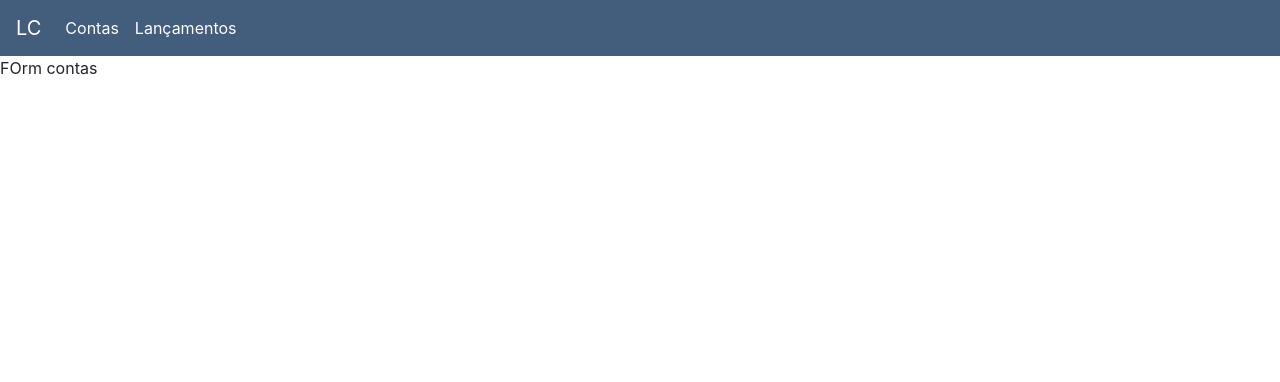
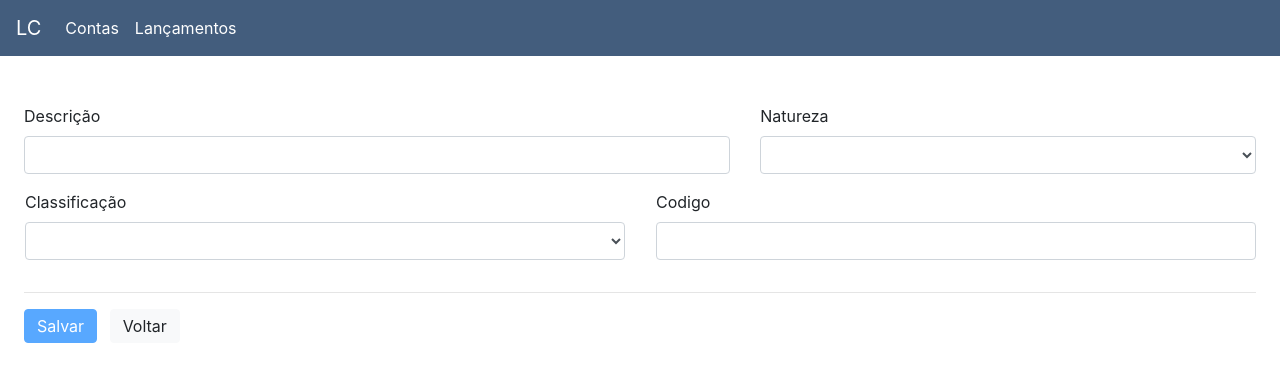
Before and after one commit to romulogomes/lancamentos, a React (Create React App) app: page /contas/novo in a window 1280 px wide. Shown: the top 382 px of the page. Built offline with nearby package versions, Linux system fonts and the light colour scheme.

Commit message:
form contas

```diff
--- a/src/components/contas/Form.tsx
+++ b/src/components/contas/Form.tsx
@@ -1,14 +1,102 @@
 import * as React from 'react';
+import { Form } from 'react-final-form'
+import Alerta from '../Alerta';
+import InputText from '../Input';
+import Select, { OptionSelect } from '../Select';
+import BotoesCrud from '../BotoesCrud';
+import ContaService from './Service'
 
 export interface FormContasProps {
 }
 
+interface State{
+  idConta : number;
+  descricao : string;
+  natureza: string;
+  codigo: string;
+  classificacao: string;
+}
+
 export default class FormContas extends React.Component<FormContasProps, any> {
-  public render() {
-    return (
-      <div>
-        FOrm contas
-      </div>
-    );
+  constructor(props) {
+    super(props);
+
+    this.state = {
+        idConta : props.match.params.id ? props.match.params.id : 0,
+        descricao : '',
+        natureza : '',
+        codigo: '',
+        classificacao : '',
+        sucesso : { ativo : false, mensagem : ''},
+        alerta : { ativo : false, mensagem : ''},
+    }
   }
+
+    dismissAlert(alert: string): void{
+      if(alert === 'alerta')
+          this.setState({ alerta : { ativo : false } })
+      else
+          this.setState({ sucesso:  { ativo : false } })
+    }
+
+    salvarConta(dados : any): void{
+      debugger
+      if(this.state.idLancamento){
+          dados.id = this.state.idLancamento;
+          ContaService.editarConta(dados)
+              .then(res => {
+                  this.setState( {sucesso : { ativo : true, mensagem : "Editado com Sucesso"}, alerta : { ativo : false} });
+              }).catch(erro => { console.log(erro); })
+      }
+      else{
+        ContaService.gravaConta(dados)
+              .then(res => {
+                  this.setState( {sucesso : { ativo : true, mensagem : "Lançamento cadastrado com Sucesso"} , alerta : { ativo : false} });
+              }).catch(erro => { console.log(erro); })
+      }
+    }
+
+
+
+    public render() {
+      const optionsNatureza = [{value : "D", label: "Devedora" }, {value : "C", label: "Credora" }];
+      const optionsClassificacao = [{value : "Ativo", label: "Ativo" }, {value : "Passivo", label: "Passivo" }]
+
+      return (
+        <div className="fadeIn mt-4 p-4">
+            <Alerta tipo="sucesso" show={this.state.sucesso.ativo} mensagem={this.state.sucesso.mensagem} clickFechar={() => this.dismissAlert('sucesso')} />
+            <Alerta tipo="alerta" show={this.state.alerta.ativo} mensagem={this.state.alerta.mensagem} clickFechar={() => this.dismissAlert('alerta')} />
+
+            <Form onSubmit={this.salvarConta}
+                    // initialValues={{ historico: this.state.historico}}
+                    render={({ handleSubmit, form, submitting, pristine}) => (
+                        <form onSubmit={handleSubmit}>
+
+                            <div className="row">
+                                <div className="col-7">
+                                    <InputText label="Descrição" name="descricao" tipo="text" />
+                                </div>
+                                <div className="col-5">
+                                    <Select label="Natureza" name="natureza" options={optionsNatureza} />
+                                </div>
+                            </div>
+
+
+                            <div className="row">
+                                <div className="col-6 pl-3">
+                                  <Select label="Classificação" name="classificacao" options={optionsClassificacao} />
+                                </div>
+                                <div className="col-6 pl-3">
+                                  <InputText label="Codigo" name="codigo" tipo="text" />
+                                </div>
+                            </div>
+                          <hr></hr>
+                            <BotoesCrud labelCadastrar="Salvar" linkVoltar="/contas" submitting={submitting} pristine={pristine}/>
+                        </form>
+                    )}
+                />
+
+        </div>
+      );
+    }
 }
```
